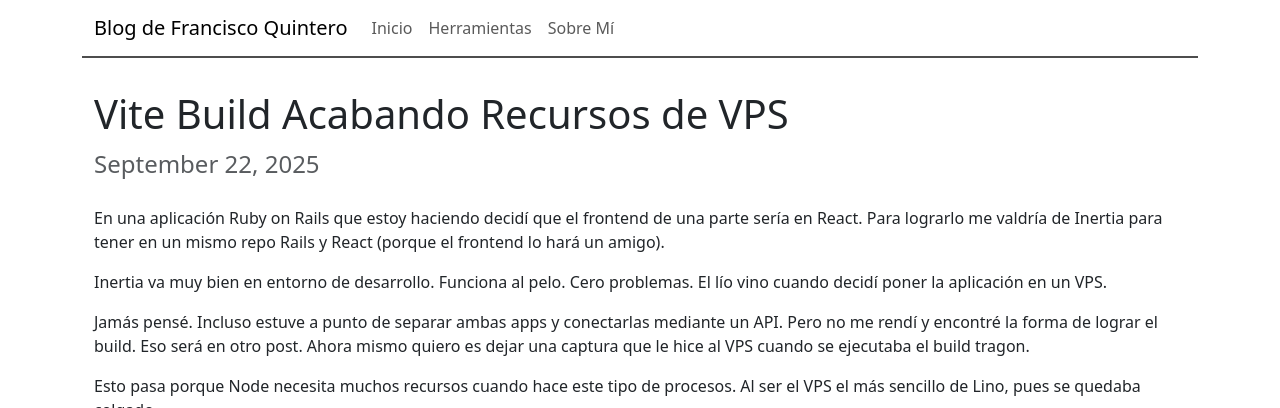
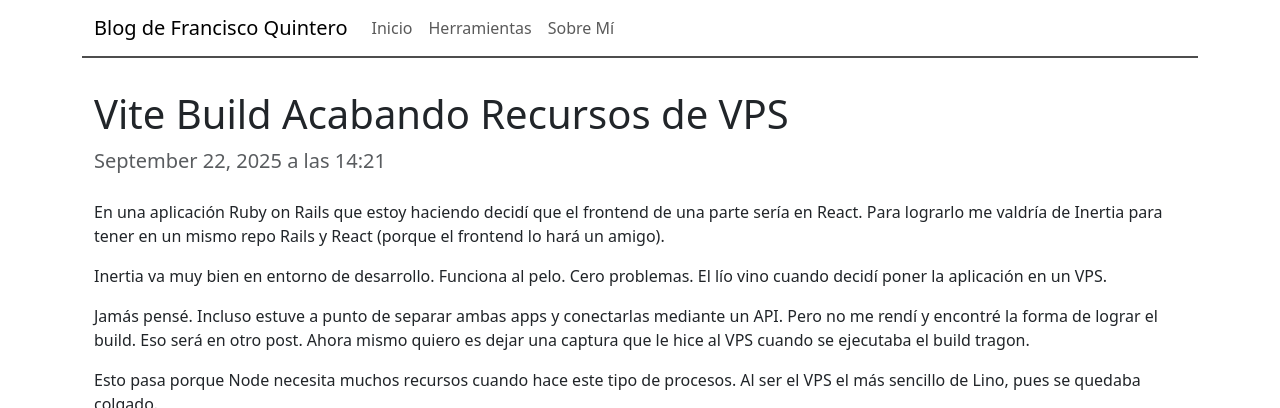
Before and after one commit to cesc1989/franciscoquintero, a Jekyll site: the page built from _posts/2025-09-22-vite-build-consume-muchos-recursos.md, in a window 1280 px wide, cut to the strip 0-408 px from the top of the page. Built offline with Jekyll 4.4.1, drawn with Linux system fonts in a browser that asks for light colours.

Commit message:
Set time and zone in posts to display in UI

```diff
--- a/_layouts/posts.html
+++ b/_layouts/posts.html
@@ -37,8 +37,8 @@
     <main class="container">
       <h1>{{ page.title }}</h1>
 
-      <span class="fs-4 text-muted">
-        {{ page.date | date: "%B %d, %Y" }}
+      <span class="fs-5 text-muted">
+        {{ page.date | date: "%B %d, %Y a las %H:%M" }}
       </span>
 
       <div class="mt-4">
--- a/blog.html
+++ b/blog.html
@@ -20,7 +20,7 @@ layout: posts
       </a>
 
       <span class="post-date archive-date">
-        {{ post.date | date: "%B %d, %Y" }}
+        {{ post.date | date: "%B %d, %Y a las %H:%M" }}
       </span>
     </div>
   {% endfor %}
```
Also changed, not shown: _posts/2025-09-21-cansado-de-redes-sociales.md (+1 -0 lines), _posts/2025-09-22-vite-build-consume-muchos-recursos.md (+1 -0 lines).
